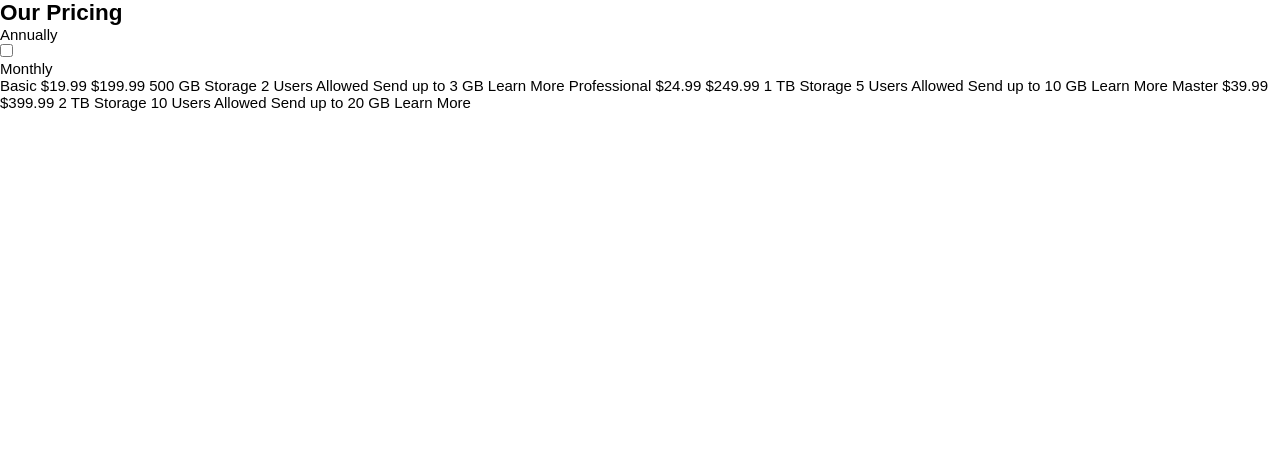
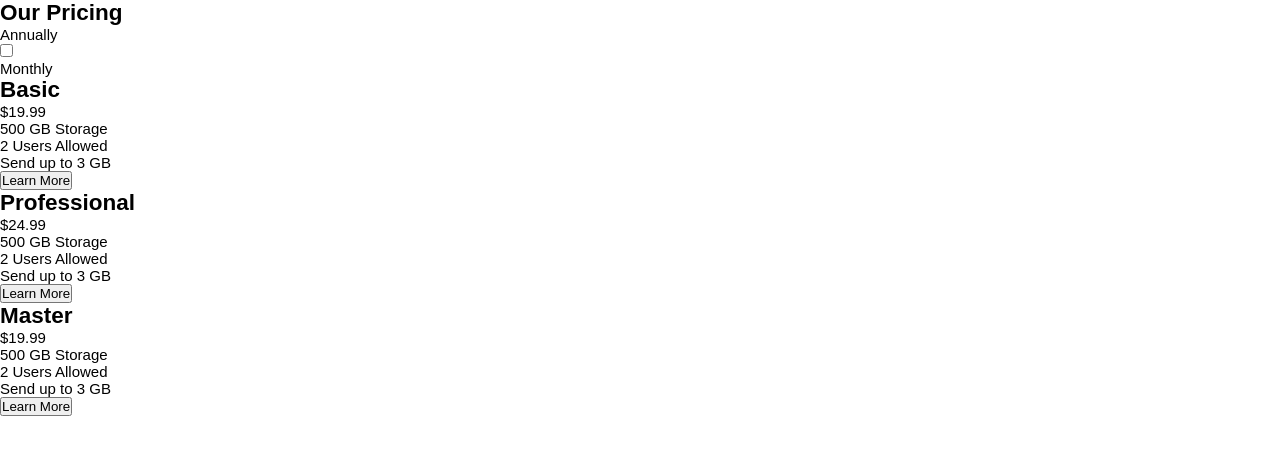
Before and after one commit to Maryjanee/Challenges, a plain HTML site: page Toggle switch/index.html in a window 1280 px wide. Drawn offline with Linux system fonts and the light colour scheme; a web font is replaced by a local one.

Commit message:
add index file content

```diff
--- a/Toggle switch/index.html
+++ b/Toggle switch/index.html
@@ -28,13 +28,67 @@
           <label for="toggle" class="switch"></label>
           <p>Monthly</p>
         </div>
+
+        <div class="pricing-container">
+          <div class="price-card">
+            <h2>Basic</h2>
+            <p>&dollar;19.99</p>
+            <ul>
+              <li class="pricing-item">
+                500 GB Storage
+              </li>
+              <li class="pricing-item">
+                2 Users Allowed
+              </li>
+              <li class="pricing-item">
+                Send up to 3 GB
+              </li>
+            </ul>
+            <button class="btn">
+              Learn More
+            </button>
+          </div>
+
+          <div class="price-card second-price">
+            <h2>Professional</h2>
+
+            <p>&dollar;24.99</p>
+            <ul>
+              <li class="pricing-item">
+                500 GB Storage
+              </li>
+              <li class="pricing-item">
+                2 Users Allowed
+              </li>
+              <li class="pricing-item">
+                Send up to 3 GB
+              </li>
+            </ul>
+            <button class="btn">
+              Learn More
+            </button>
+          </div>
+
+          <div class="price-card">
+            <h2>Master</h2>
+            <p>&dollar;19.99</p>
+            <ul>
+              <li class="pricing-item">
+                500 GB Storage
+              </li>
+              <li class="pricing-item">
+                2 Users Allowed
+              </li>
+              <li class="pricing-item">
+                Send up to 3 GB
+              </li>
+            </ul>
+            <button class="btn">
+              Learn More
+            </button>
+          </div>
+        </div>
       </div>
-      <div class="pricing-container"></div>
     </section>
-
-    Basic &dollar;19.99 &dollar;199.99 500 GB Storage 2 Users Allowed Send up to
-    3 GB Learn More Professional &dollar;24.99 &dollar;249.99 1 TB Storage 5
-    Users Allowed Send up to 10 GB Learn More Master &dollar;39.99
-    &dollar;399.99 2 TB Storage 10 Users Allowed Send up to 20 GB Learn More
   </body>
 </html>
--- a/Toggle switch/style.css
+++ b/Toggle switch/style.css
@@ -4,8 +4,8 @@
   box-sizing: border-box;
   font-family: "Montserrat", sans-serif;
 }
-body{
-  font-size:15px;
+body {
+  font-size: 15px;
 }
 
 li {
```
